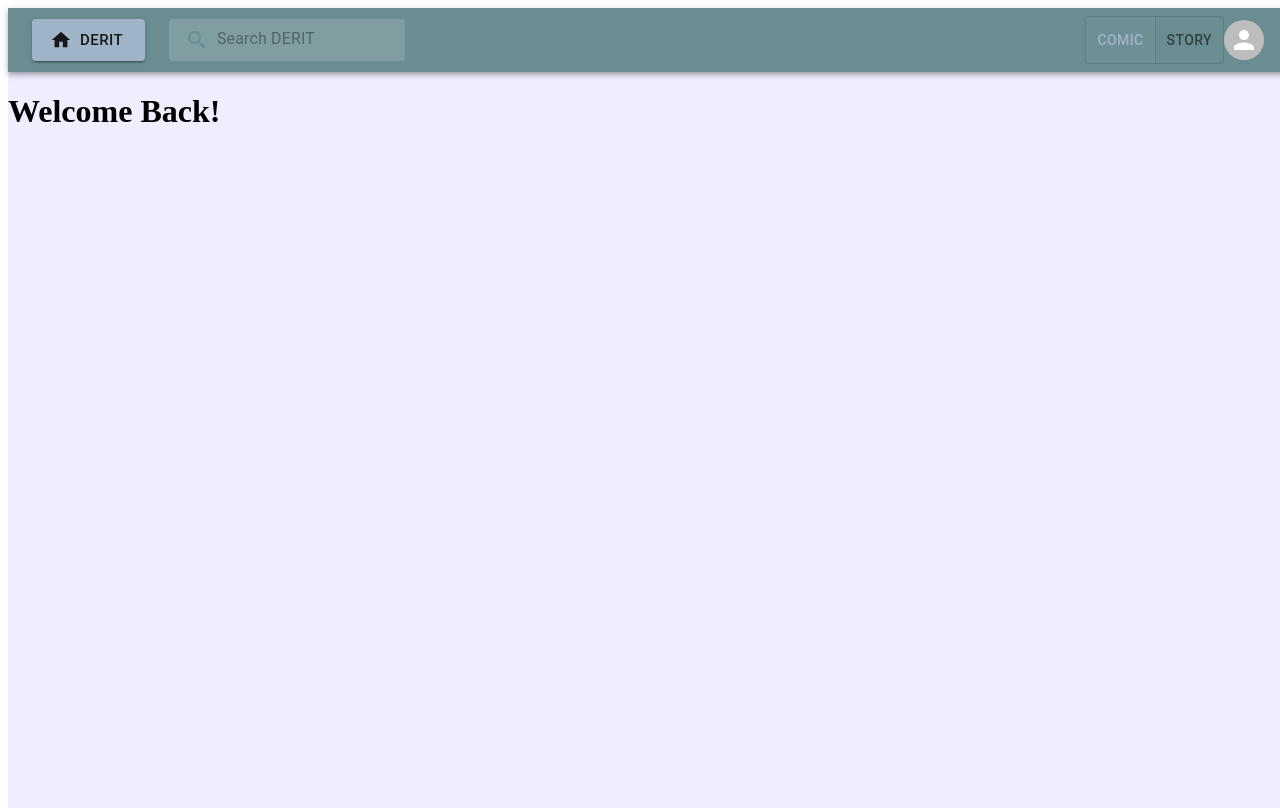
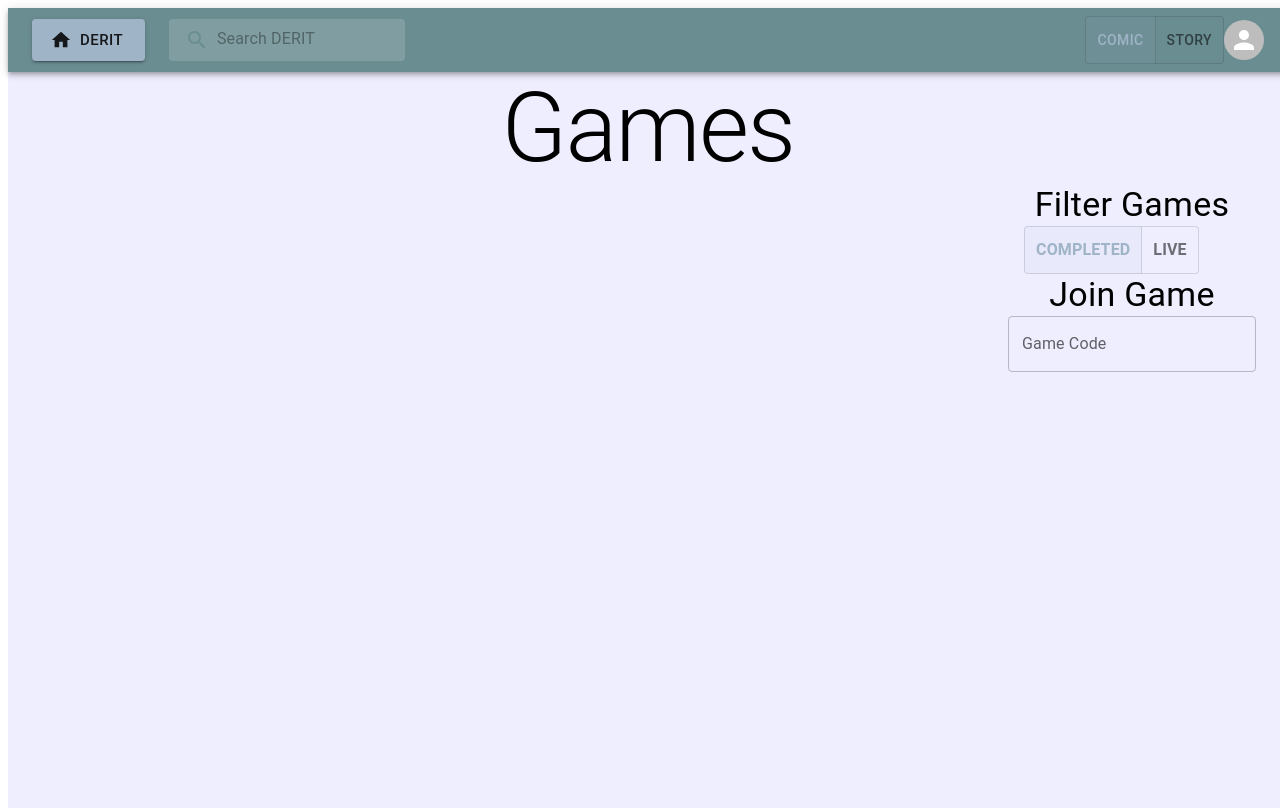
Before and after one commit to GabeLima/416-Project, a React (Create React App) app in the folder client/: page / in a window 1280 px wide. Built offline with nearby package versions, Linux system fonts and the light colour scheme; no server answers.

Commit message:
Added filter and game code on the side

```diff
--- a/client/src/components/HomeScreen.js
+++ b/client/src/components/HomeScreen.js
@@ -1,6 +1,40 @@
+import React from 'react';
 import { GlobalStoreContext } from '../store'
 import AuthContext from '../auth'
 import { useContext } from 'react'
+import { Typography } from '@mui/material'
+import { Box } from '@mui/system';
+import { TextField } from '@mui/material';
+import { ToggleButton } from '@mui/material';
+import { ToggleButtonGroup } from '@mui/material';
+import { Grid } from '@mui/material';
+
+// toggles between live and completed games
+const GameToggle = () => {
+    const [alignment, setAlignment] = React.useState('completed');
+        const handleChange = (event, newAlignment) => {
+            if(newAlignment !== null) {
+                setAlignment(newAlignment);
+            }
+        };
+        return (
+        <ToggleButtonGroup
+            exclusive
+            onChange={handleChange}
+            value={alignment}
+            sx = {{
+                px: 2
+            }}
+        >
+            <ToggleButton color="secondary" value="completed">
+                <Typography><strong>Completed</strong></Typography>
+            </ToggleButton>
+            <ToggleButton color="secondary" value="live">
+                <Typography><strong>Live</strong></Typography>
+            </ToggleButton>
+        </ToggleButtonGroup>
+        );
+};
 
 const HomeScreen = () => {
     //const { auth } = useContext(AuthContext);
@@ -10,10 +44,31 @@ const HomeScreen = () => {
     // useEffect(() => {
     //     store.loadIdNamePairs();
     // }, []);
+
+    // obtain a list of cards based on what is being asked
+    // Story/Comic
+    // Completed/Joinable
+
     return (
-        <div>
-            <h1>Welcome Back!</h1>
-        </div>
+        <>
+        <Box>
+            <Typography align="center" variant="h1">Games</Typography>
+            <Grid
+                container
+                justifyContent="right"
+                direction='row'
+            >
+                <Box sx={{px: 4}}>
+                    <Typography align="center" variant="h4">Filter Games</Typography>
+                    <GameToggle />
+                    <Typography align="center" variant="h4">Join Game</Typography>
+                    <TextField name="game-code" label="Game Code" id="game-code"/>
+                </Box>
+            </Grid>
+
+
+        </Box>
+        </>
     )
 }
 
```
